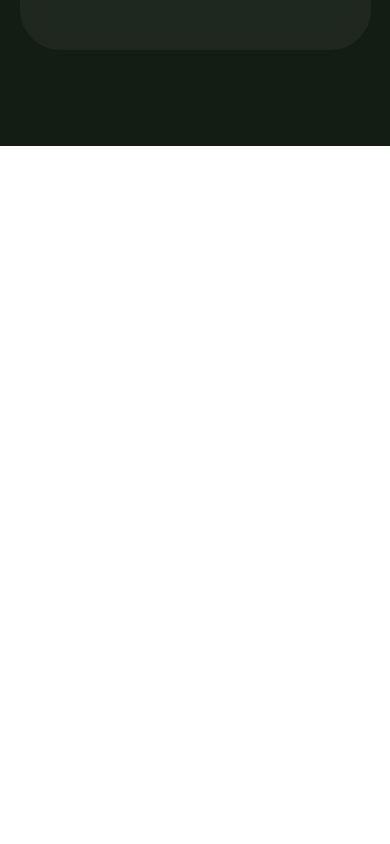
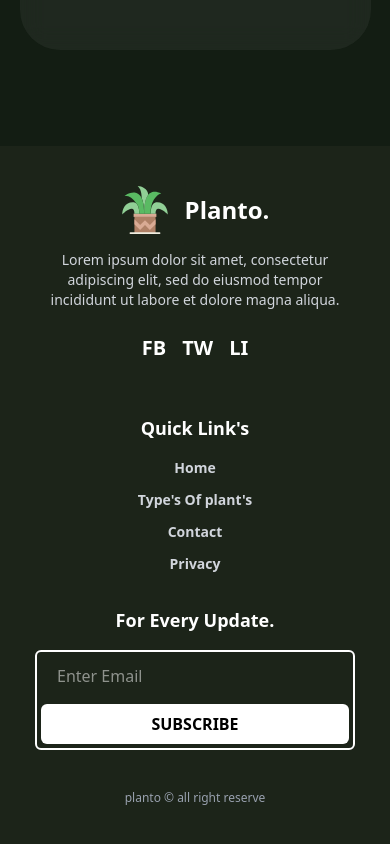
Before and after one commit to ashrafi-frontDeveloper/Breath-Natural, a React (Vite) app: page / in a window 390 px wide. Shown: the part 7063-7907 px from the top of the page. Before the commit the page ends 7209 px from the top, so only its background shows below. Built offline with nearby package versions, Linux system fonts and the light colour scheme.

Commit message:
Coding make Footer with responsive

```diff
--- a/src/App.jsx
+++ b/src/App.jsx
@@ -1,6 +1,7 @@
 import React, { Component } from 'react'
 import Header from './Header/Header'
 import Main from './Main/Main';
+import Footer from './Footer/Footer';
 import AOS from 'aos';
 import 'aos/dist/aos.css';
 import './App.css'
@@ -20,6 +21,7 @@ export default class App extends Component {
       <div className='bg-[#131d13]'>
         <Header></Header>
         <Main></Main>
+        <Footer></Footer>
       </div>
     )
   }
--- /dev/null
+++ b/src/Footer/Footer.jsx
@@ -0,0 +1,64 @@
+import React, { Component } from 'react'
+
+export default class Footer extends Component {
+  render() {
+    return (
+        <footer className="bg-[#1c2419] text-white px-4 py-10 pb-24">
+            <div className="container mx-auto grid grid-cols-1 md:grid-cols-3 gap-8">
+
+                {/* Logo and Description */}
+                <div className="flex flex-col items-center md:items-start text-center md:text-left mb-5">
+                <div className="flex items-center gap-x-4 mb-4">
+                    <img src="/public/svg/navbar/plant.svg" alt="Logo" className="w-12 h-12" />
+                    <h2 className="text-2xl font-bold">Planto.</h2>
+                </div>
+                <p className="text-gray-300 text-sm mb-6 max-w-xs">
+                    Lorem ipsum dolor sit amet, consectetur adipiscing elit, sed do eiusmod tempor incididunt ut labore et dolore magna aliqua.
+                </p>
+                <div className="flex space-x-4 font-bold text-xl">
+                    <a href="#" className="hover:underline">FB</a>
+                    <a href="#" className="hover:underline">TW</a>
+                    <a href="#" className="hover:underline">LI</a>
+                </div>
+                </div>
+
+                {/* Quick Links */}
+                <div className="flex flex-col items-center md:items-start text-center md:text-left">
+                <h3 className="text-lg font-semibold mb-4">Quick Link's</h3>
+                <ul className="space-y-3 text-gray-300 text-sm font-bold">
+                    <li><a href="#" className="hover:underline">Home</a></li>
+                    <li><a href="#" className="hover:underline">Type's Of plant's</a></li>
+                    <li><a href="#" className="hover:underline">Contact</a></li>
+                    <li><a href="#" className="hover:underline">Privacy</a></li>
+                </ul>
+                </div>
+
+                {/* Subscribe */}
+                <div className="flex flex-col items-center md:items-start text-center md:text-left">
+                <h3 className="text-lg font-semibold mb-4">For Every Update.</h3>
+                <form className="flex flex-col sm:flex-row items-center w-full max-w-xs border-2 border-white rounded-md p-1">
+                    <input
+                    type="email"
+                    placeholder="Enter Email"
+                    className="text-white bg-transparent w-full px-4 py-2 focus:outline-none"
+                    />
+                    <button
+                    type="submit"
+                    className="bg-white text-black font-bold w-full sm:w-auto py-2 px-4 rounded-md mt-2 sm:mt-0 sm:ml-2"
+                    >
+                    SUBSCRIBE
+                    </button>
+                </form>
+                </div>
+
+            </div>
+
+            {/* Bottom Text */}
+            <div className="mt-10 text-center text-gray-400 text-xs">
+                planto © all right reserve
+            </div>
+        </footer>
+
+    )
+  }
+}
```
